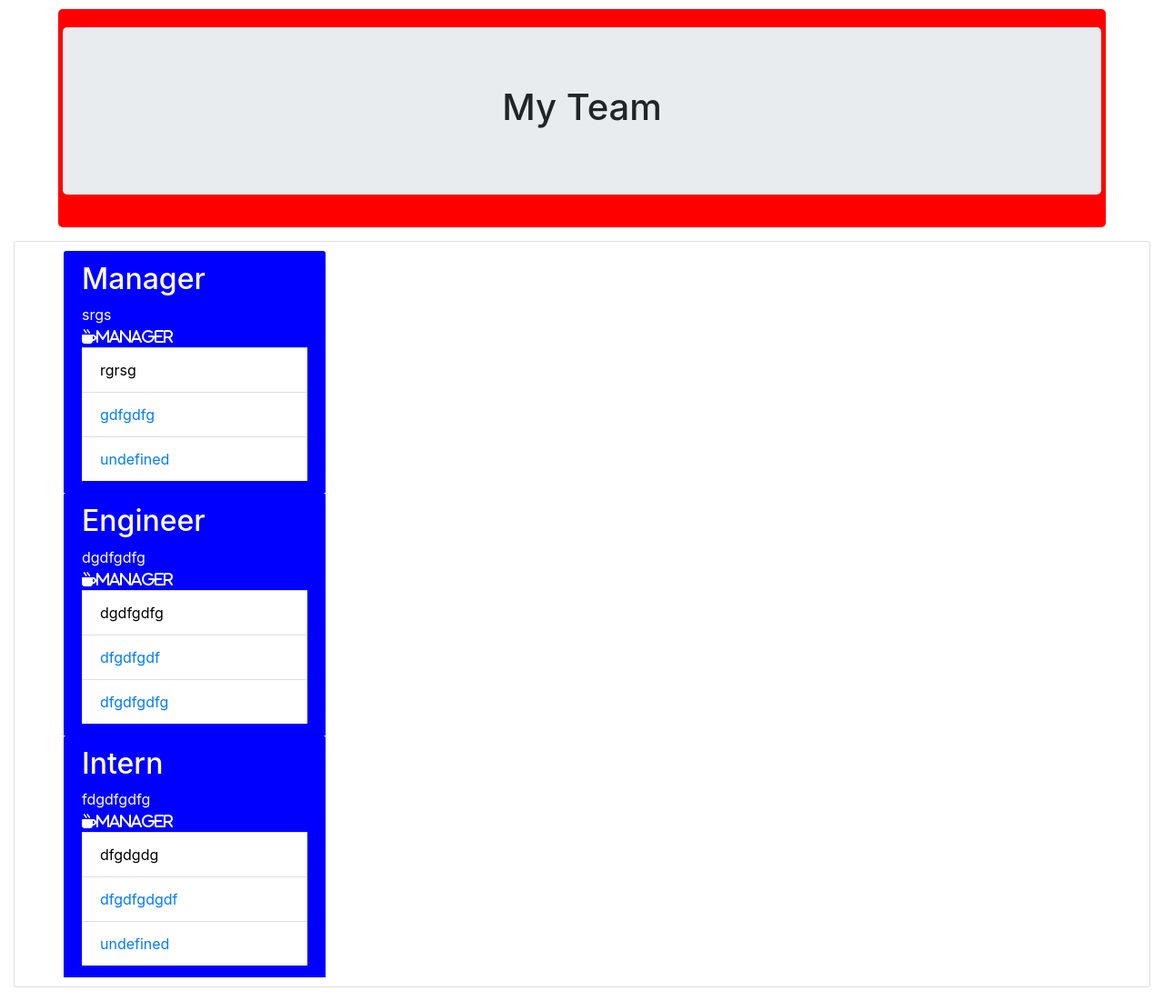
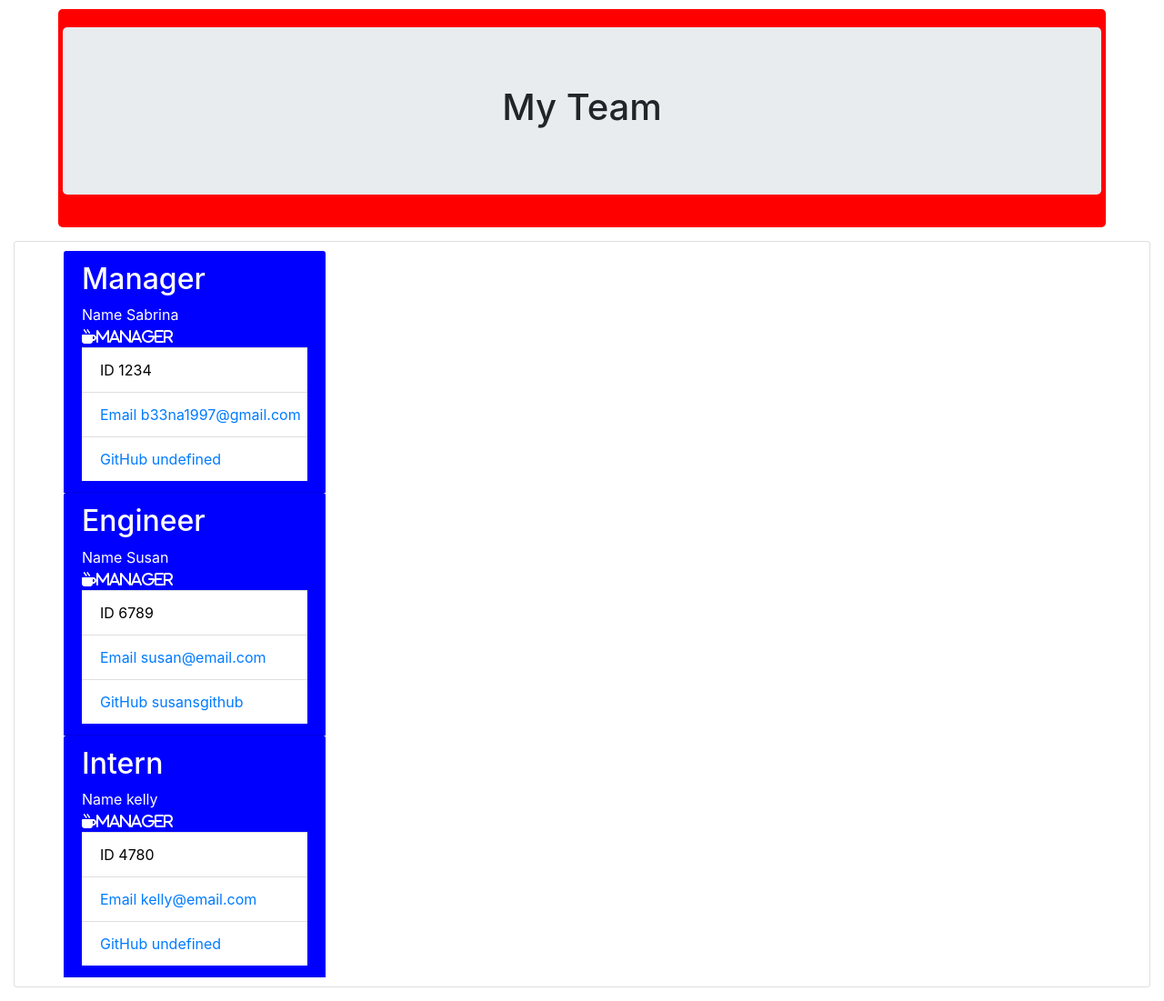
Before and after one commit to sabrinalemay/My-Team-Info, a website: page dist/index.html in a window 1280 px wide. Shown: the whole page at 91% size. Drawn offline with nearby package versions, Linux system fonts and the light colour scheme.

Commit message:
added html file produced

```diff
--- a/dist/index.html
+++ b/dist/index.html
@@ -26,37 +26,37 @@
 
         <div class="manager-card" style="width: 18rem;">
         <div class="card-header">
-        <h2 class="titleManager">Manager</h2>
-        srgs <br/>
+        <h2 class="titleManager">Manager</h2> Name
+        Sabrina <br/>
         <div class="fas fa-mug-hot"></i>Manager</div>
         <ul class ="list-group list-group-flush">
-            <li class="list-group-item">rgrsg</li>
-            <li class="list-group-item"> <span id="email"> <a href="mailto: gdfgdfg">gdfgdfg</a></span></li>
-            <li class="list-group-item"> <a target="_blank" href="https://github.com/undefined">undefined</a></li>
+            <li class="list-group-item">ID 1234</li>
+            <li class="list-group-item"> <span id="email"> <a href="mailto: b33na1997@gmail.com"> Email b33na1997@gmail.com</a></span></li>
+            <li class="list-group-item"> <a target="_blank" href="https://github.com/undefined"> GitHub undefined</a></li>
         </ul>
     </div>
 
         <div class="manager-card" style="width: 18rem;">
         <div class="card-header">
-        <h2 class="titleManager">Engineer</h2>
-        dgdfgdfg <br/>
+        <h2 class="titleManager">Engineer</h2> Name
+        Susan <br/>
         <div class="fas fa-mug-hot"></i>Manager</div>
         <ul class ="list-group list-group-flush">
-            <li class="list-group-item">dgdfgdfg</li>
-            <li class="list-group-item"> <span id="email"> <a href="mailto: dfgdfgdf">dfgdfgdf</a></span></li>
-            <li class="list-group-item"> <a target="_blank" href="https://github.com/dfgdfgdfg">dfgdfgdfg</a></li>
+            <li class="list-group-item">ID 6789</li>
+            <li class="list-group-item"> <span id="email"> <a href="mailto: susan@email.com"> Email susan@email.com</a></span></li>
+            <li class="list-group-item"> <a target="_blank" href="https://github.com/susansgithub"> GitHub susansgithub</a></li>
         </ul>
     </div>
 
         <div class="manager-card" style="width: 18rem;">
         <div class="card-header">
-        <h2 class="titleManager">Intern</h2>
-        fdgdfgdfg <br/>
+        <h2 class="titleManager">Intern</h2> Name
+        kelly <br/>
         <div class="fas fa-mug-hot"></i>Manager</div>
         <ul class ="list-group list-group-flush">
-            <li class="list-group-item">dfgdgdg</li>
-            <li class="list-group-item"> <span id="email"> <a href="mailto: dfgdfgdgdf">dfgdfgdgdf</a></span></li>
-            <li class="list-group-item"> <a target="_blank" href="https://github.com/undefined">undefined</a></li>
+            <li class="list-group-item">ID 4780</li>
+            <li class="list-group-item"> <span id="email"> <a href="mailto: kelly@email.com"> Email kelly@email.com</a></span></li>
+            <li class="list-group-item"> <a target="_blank" href="https://github.com/undefined"> GitHub undefined</a></li>
         </ul>
     </div>
 
```
